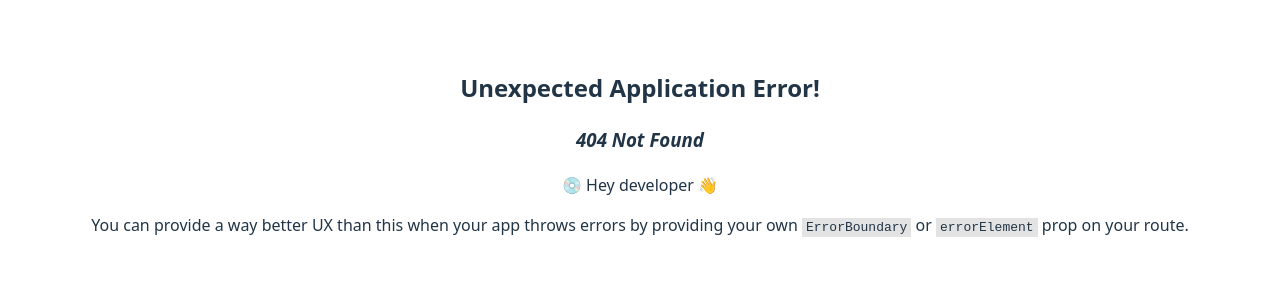
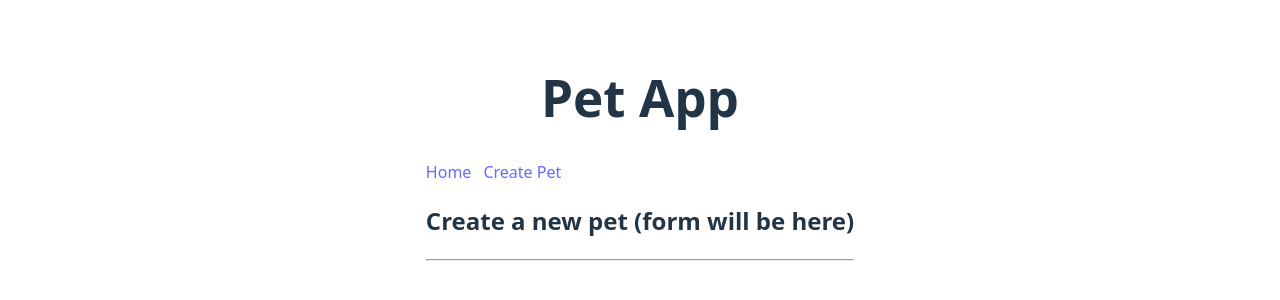
Before and after one commit to OleksandrDarchyk/my-pet-shop, a React (Vite) app: page /create in a window 1280 px wide. Before the commit this address had no page. Shown: the part 248-548 px from the top of the page. Built offline with nearby package versions, Linux system fonts and the light colour scheme.

Commit message:
add page Create Pet

```diff
--- a/src/App.tsx
+++ b/src/App.tsx
@@ -11,6 +11,7 @@ function App() {
             <h1>Pet App</h1>
           <nav style={{display:"flex",gap:12,marginBottom:16}}>
             <Link to="/">Home</Link>
+              <Link to={"/create"}>Create Pet</Link>
           </nav>
           <Outlet></Outlet>
           <hr/>
--- /dev/null
+++ b/src/CreatePet.tsx
@@ -0,0 +1,5 @@
+export default function CreatePet() {
+    return <h2>
+Create a new pet (form will be here)
+    </h2>
+}
--- a/src/router.tsx
+++ b/src/router.tsx
@@ -1,5 +1,6 @@
 import {createBrowserRouter} from "react-router-dom";
 import App  from "./App.tsx";
+import CreatePet from "./CreatePet.tsx";
 
 function Home() {
   return <h2>Home(I will add here list of pets)</h2>;
@@ -11,6 +12,7 @@ export const router = createBrowserRouter([
       element: <App />,
       children: [
         {index: true, element: <Home />},
+          {path: "create", element:<CreatePet></CreatePet>}
           ]
     }
 ])
```
